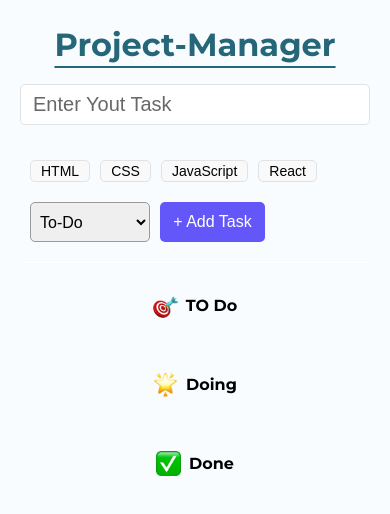
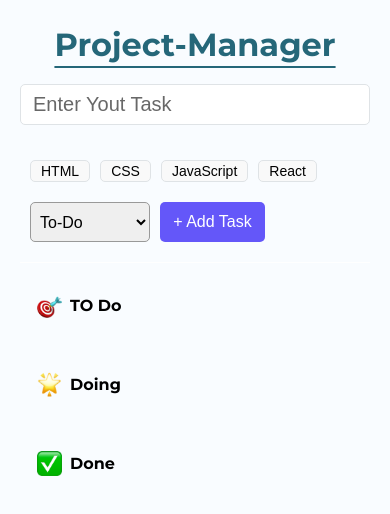
Before and after one commit to BhargavMaru07/ToDo-List, a React (Vite) app: page / in a window 390 px wide. Shown: the top 514 px of the page. Built offline with nearby package versions, Linux system fonts and the light colour scheme.

Commit message:
taskColumn.css updated

```diff
--- a/src/TaskColumn.css
+++ b/src/TaskColumn.css
@@ -16,11 +16,15 @@
         margin: 10px 0;
         padding: 0 5%;
     }
+    .task-category-heading {
+        justify-content: start;
+    }
 }
 
 @media (max-width: 480px) {
     .task-category-heading {
         font-size: 16px;
+        justify-content: start;
     }
 
     .task-category-icon {
```
